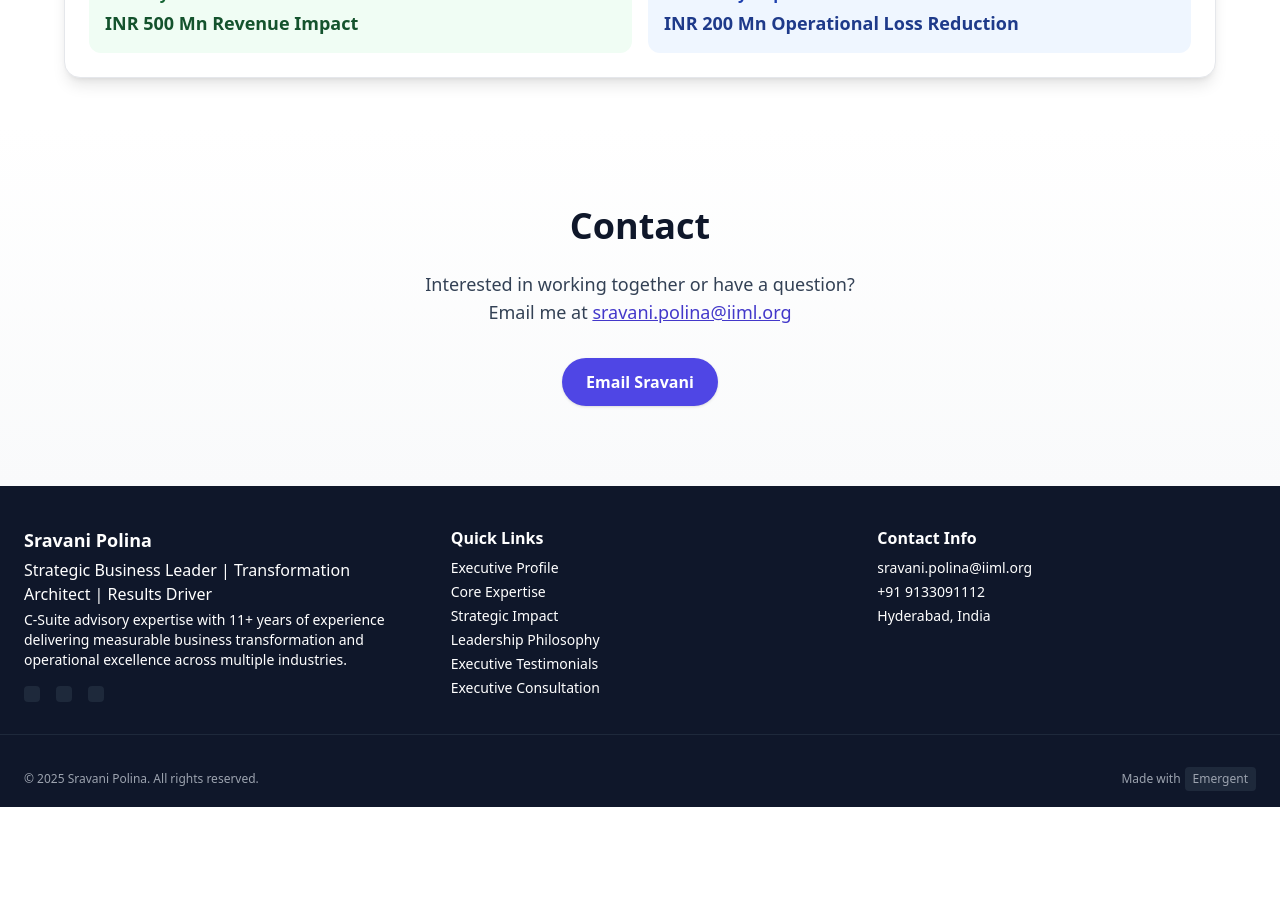
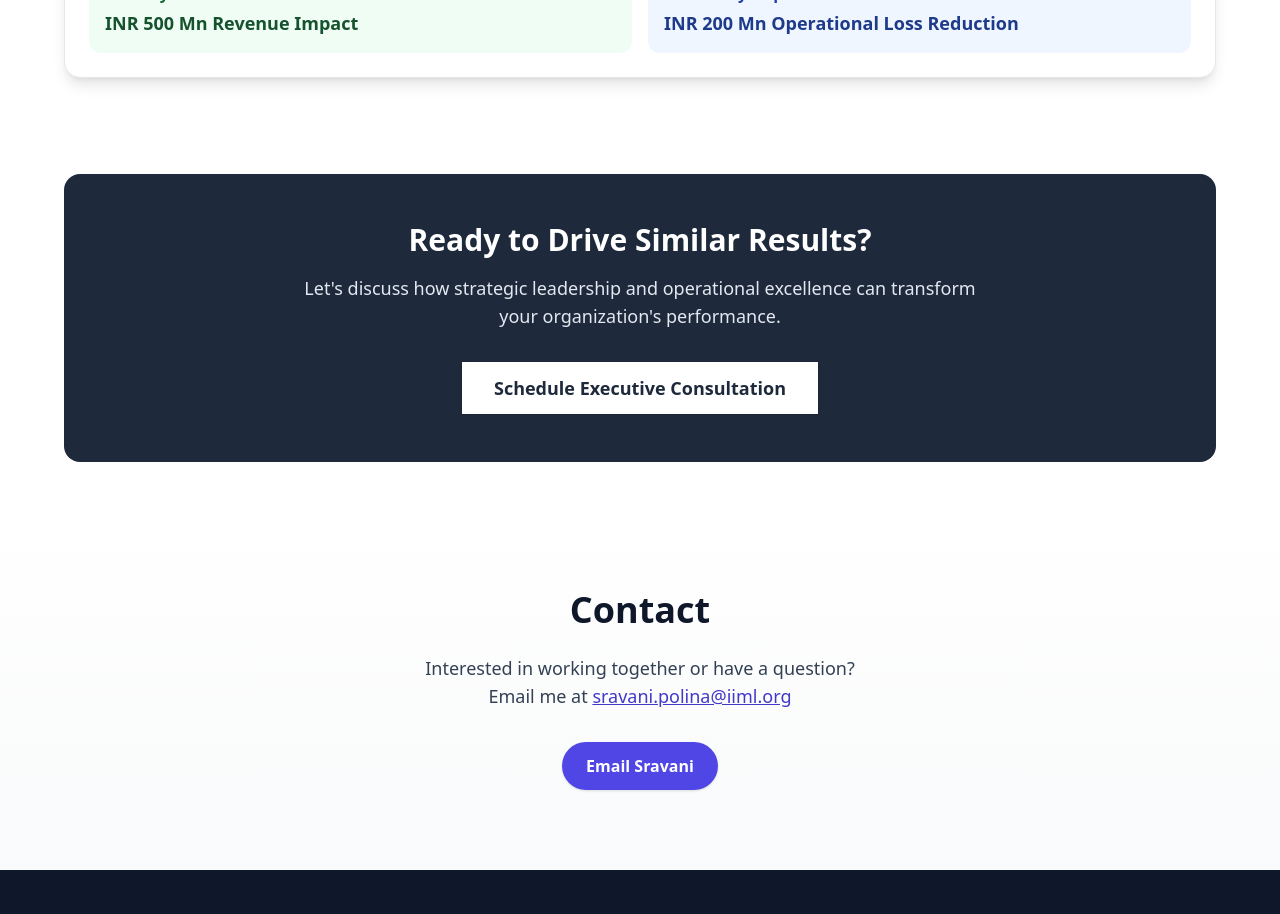
Before and after one commit to SravaniPolina/sravani-portfolio-frontend, a React (Create React App) app: page / in a window 1280 px wide. Shown: the part 5360-6274 px from the top of the page. Before the commit the page ends 6167 px from the top, so only its background shows below. Built offline with nearby package versions, Linux system fonts and the light colour scheme.

Commit message:
Update App.js

```diff
--- a/src/App.js
+++ b/src/App.js
@@ -10,6 +10,7 @@ import AboutMe from "./components/AboutMe";
 import CoreCompetencies from "./components/CoreCompetencies";
 import PortfolioStats from "./components/PortfolioStats";
 import Projects from "./components/Projects";
+import ExecutiveCTA from "./components/ExecutiveCTA";
 
 
 function App() {
@@ -23,6 +24,7 @@ function App() {
         <CoreCompetencies />
         <PortfolioStats />
         <Projects />
+        <ExecutiveCTA />
         <Contact />
       </main>
       <Footer />
```
